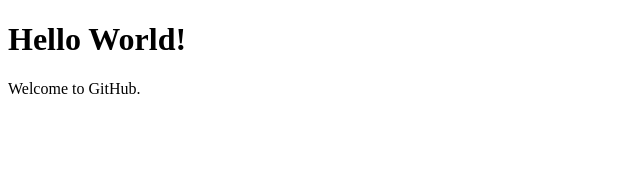
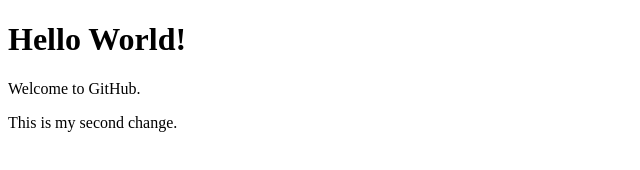
Before and after one commit to 252030230720-tech/program5, a plain HTML site: page index.html in a window 1280 px wide. Shown: the whole page, without its empty margins (0-640 px from the left). Drawn offline with Linux system fonts and the light colour scheme.

Commit message:
Update index.html

```diff
--- a/index.html
+++ b/index.html
@@ -6,5 +6,6 @@
 <body>
     <h1>Hello World!</h1>
     <p>Welcome to GitHub.</p>
+    <p>This is my second change.</p>
 </body>
 </html>
```
